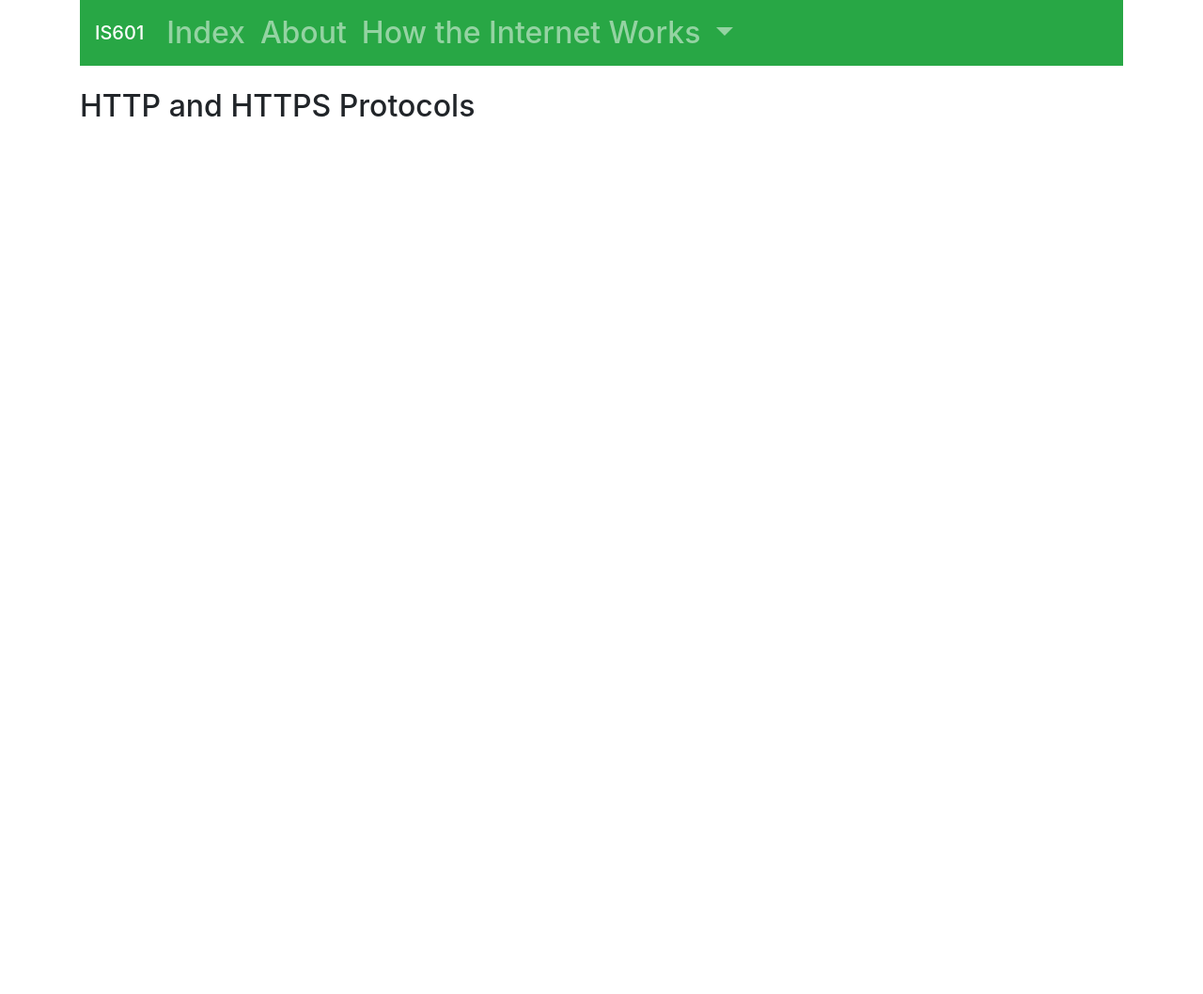
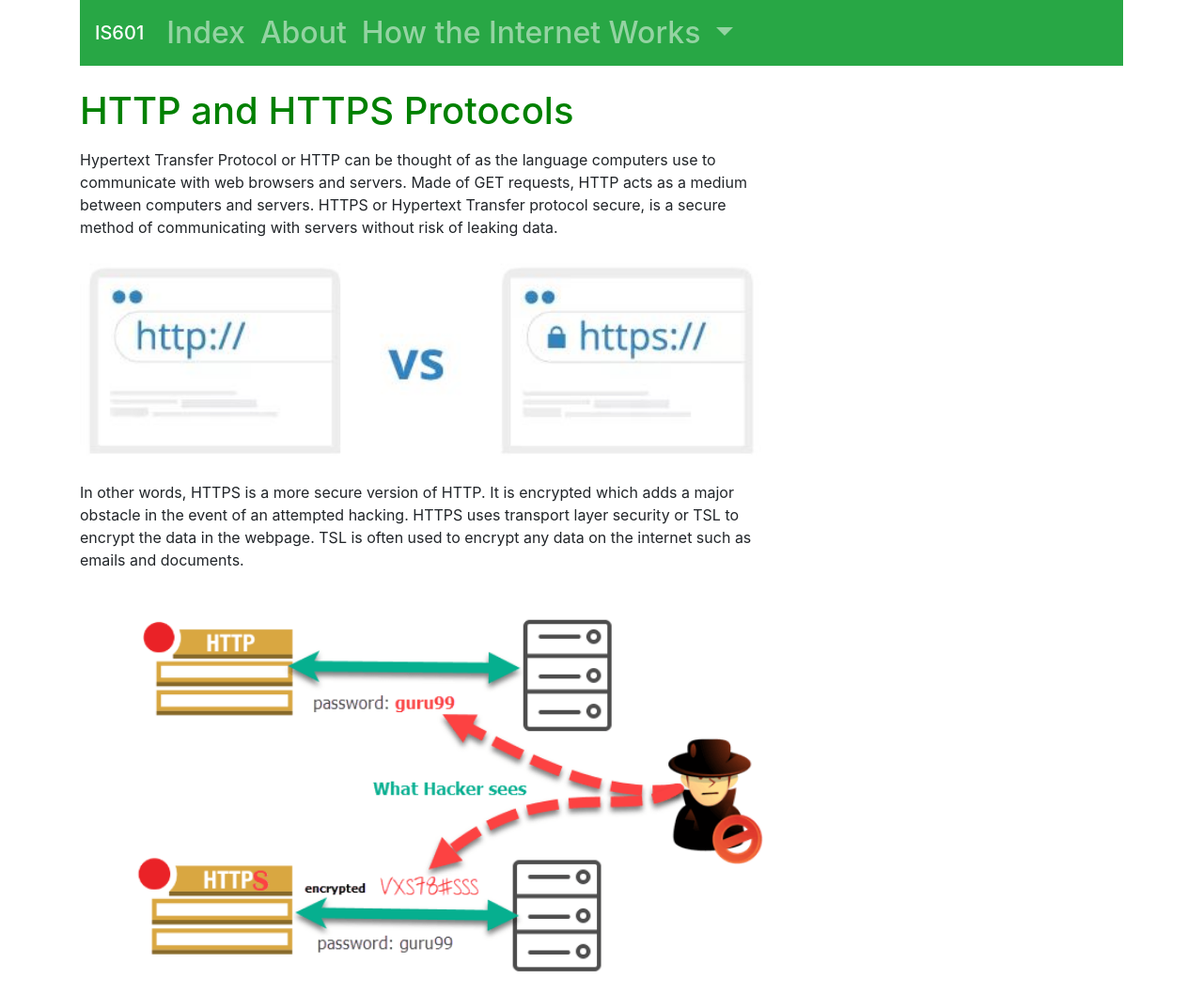
Before and after one commit to sek22-2021/HowtheInternetWorks, a plain HTML site: page http.html in a window 1280 px wide. Shown: the whole page at 94% size. Before the commit the page ends 800 px from the top, so only its background shows below. Drawn offline with nearby package versions, Linux system fonts and the light colour scheme.

Commit message:
Feature: added HTTP and HTTPS definitions and examples

```diff
--- a/http.html
+++ b/http.html
@@ -53,8 +53,21 @@
         <div class="col-md-8">
             <h1></h1>
             <p></p>
-            <h2>HTTP and HTTPS Protocols</h2>
-            <p>   </p>
+            <h1 style="color:green">HTTP and HTTPS Protocols</h1>
+            <p></p>
+            <p>Hypertext Transfer Protocol or HTTP can be thought of as the language computers use to communicate with
+                web browsers and servers. Made of GET requests, HTTP acts as a medium between computers and servers.
+                HTTPS or Hypertext Transfer protocol secure, is a secure method of communicating with servers without
+                risk of leaking data. </p>
+            <p></p>
+            <img class="card-img-top" src="images/http2.JPG" alt="Card image cap">
+            <p></p>
+            <p>In other words, HTTPS is a more secure version of HTTP. It is encrypted which adds a major obstacle in
+                the event of an attempted hacking. HTTPS uses transport layer security or TSL to encrypt the data in the
+                webpage. TSL is often used to encrypt any data on the internet such as emails and documents. </p>
+            <p></p>
+            <img class="card-img-top" src="images/http.jpg" alt="Card image cap">
+            <p></p>
         </div>
     </div>
 </div>
```
Also changed, not shown: images/http.jpg (added), images/http2.JPG (added).
